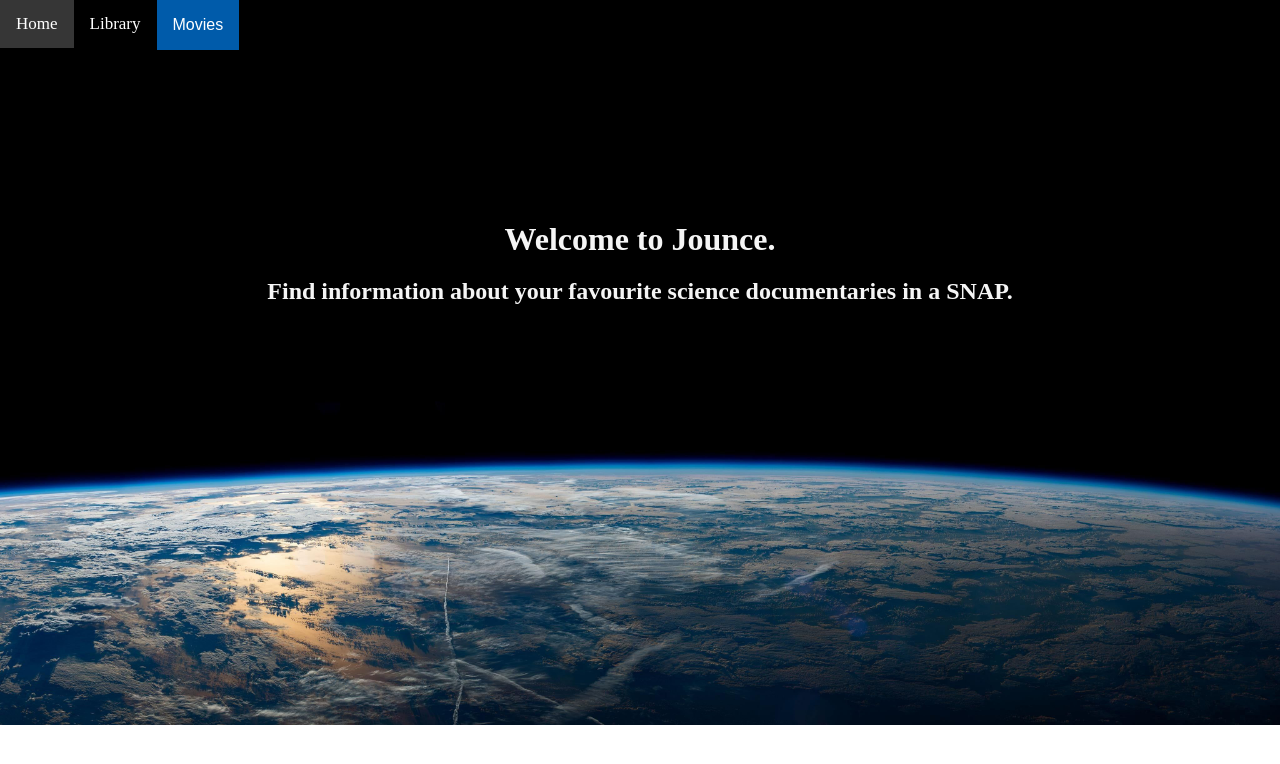
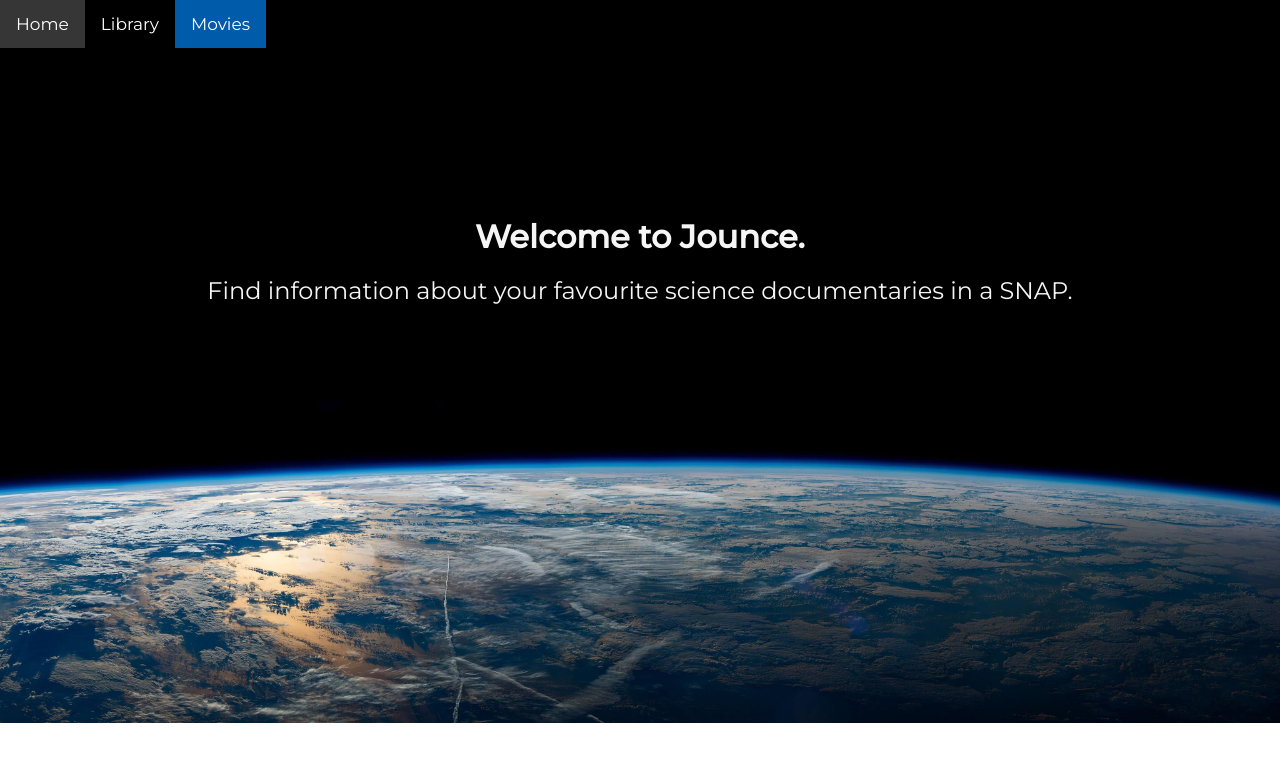
Before and after one commit to JLi314/Jounce, a website: page index.html in a window 1280 px wide. Drawn offline with Linux system fonts and the light colour scheme.

Commit message:
Made the menu bar more symetrical

```diff
--- a/style.css
+++ b/style.css
@@ -18,6 +18,7 @@
   text-align: center;
   color: whitesmoke;
   padding-bottom: 250px;
+  font-family: 'Montserrat', sans-serif;
 }
 
 .hero-image {
@@ -32,6 +33,7 @@
   position: relative;
   display: grid;
   padding-top: 20px;
+  font-weight:400;
 }
 
 #movies {
@@ -67,6 +69,7 @@ img {
   padding: 14px 16px;
   text-decoration: none;
   font-size: 17px;
+  font-family: 'Montserrat', sans-serif;
 }
 
 /* Change the color of links on hover */
@@ -85,9 +88,10 @@ img {
 .dropbtn {
   background-color: rgb(0, 91, 170);
   color: white;
-  padding: 16px;
-  font-size: 16px;
+  padding: 14px 16px;
+  font-size: 17px;
   border: none;
+  font-family: 'Montserrat', sans-serif;
 }
 
 /* The container <div> - needed to position the dropdown content */
@@ -104,14 +108,18 @@ img {
   min-width: 160px;
   box-shadow: 0px 8px 16px 0px rgba(0, 0, 0, 0.2);
   z-index: 1;
+  font-family: 'Montserrat', sans-serif;
 }
 
 /* Links inside the dropdown */
 .dropdown-content a {
   color: rgb(255, 255, 255);
-  padding: 12px 16px;
+  padding: 14px 16px;
+  font-size: 17px;
   text-decoration: none;
   display: block;
+  font-family: 'Montserrat', sans-serif;
+
 }
 
 /* Change color of dropdown links on hover */
```
